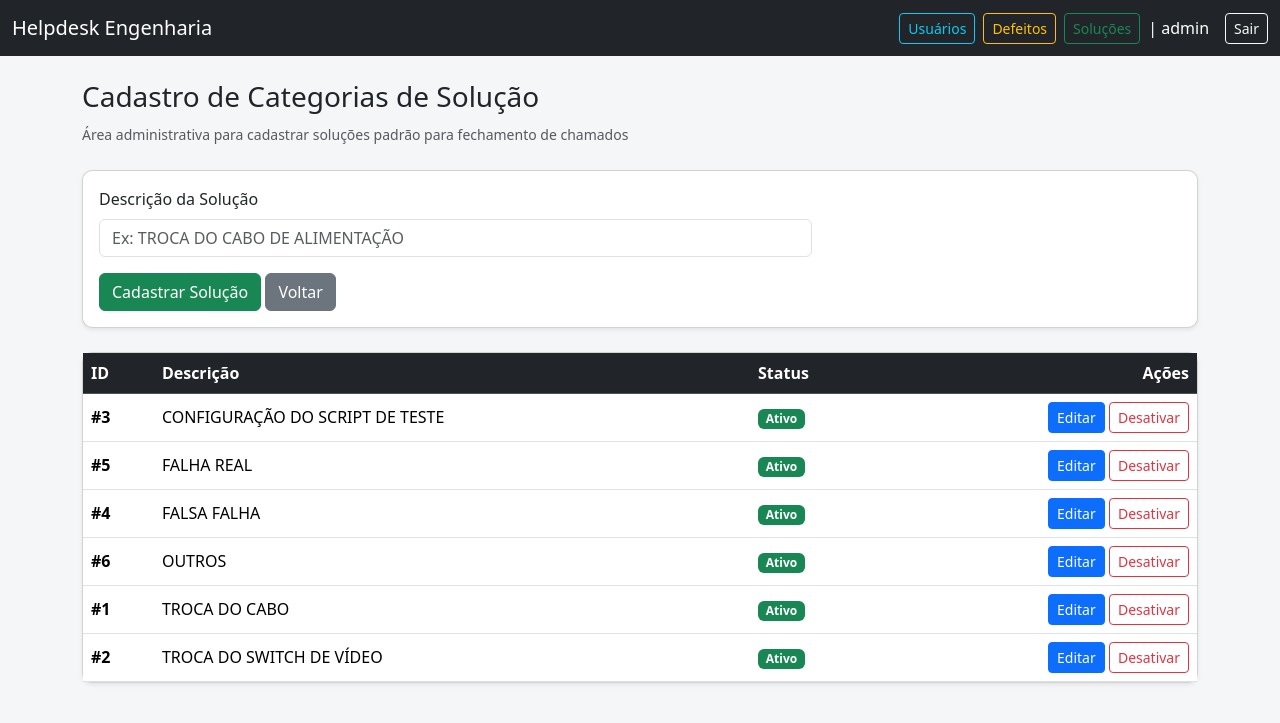
After one commit to filipecrysthian/helpdesk-engenharia, a Flask app: page /admin/solutions in a window 1280 px wide. The commit adds this page. Shown: the top 723 px of the page. Run offline with Flask 3, Linux system fonts and the light colour scheme; a user stored in the database is signed in; some libraries are stand-ins or nearby versions.

Commit message:
Implementação CRUD no painel de cadastro de defeito e de cadastro de soluções

```diff
--- a/app.py
+++ b/app.py
@@ -51,6 +51,13 @@ class DefectCategory(db.Model):
     code = db.Column(db.String(20), unique=True, nullable=False)
     description = db.Column(db.String(200), nullable=False)
     area = db.Column(db.String(80), nullable=False)
+    active = db.Column(db.Boolean, default=True)
+    created_at = db.Column(db.DateTime, default=datetime.now)
+
+
+class SolutionCategory(db.Model):
+    id = db.Column(db.Integer, primary_key=True)
+    description = db.Column(db.String(200), unique=True, nullable=False)
     active = db.Column(db.Boolean, default=True)
     created_at = db.Column(db.DateTime, default=datetime.now)
 
@@ -132,6 +139,25 @@ def create_default_defect_categories():
                 area=area
             )
             db.session.add(defect)
+
+    db.session.commit()
+
+
+def create_default_solution_categories():
+    default_solutions = [
+        "TROCA DO CABO",
+        "TROCA DO SWITCH DE VÍDEO",
+        "CONFIGURAÇÃO DO SCRIPT DE TESTE",
+        "FALSA FALHA",
+        "FALHA REAL",
+        "OUTROS",
+    ]
+
+    for desc in default_solutions:
+        exists = SolutionCategory.query.filter_by(description=desc).first()
+        if not exists:
+            sol = SolutionCategory(description=desc)
+            db.session.add(sol)
 
     db.session.commit()
 
@@ -306,12 +332,14 @@ def ticket_detail(ticket_id):
         return redirect(url_for("ticket_detail", ticket_id=ticket.id))
 
     histories = TicketHistory.query.filter_by(ticket_id=ticket.id).order_by(TicketHistory.created_at.desc()).all()
+    solution_categories = SolutionCategory.query.filter_by(active=True).order_by(SolutionCategory.description.asc()).all()
 
     return render_template(
         "ticket_detail.html",
         ticket=ticket,
         creator=creator,
-        histories=histories
+        histories=histories,
+        solution_categories=solution_categories
     )
 
 
@@ -349,6 +377,104 @@ def admin_defects():
     ).all()
 
     return render_template("admin_defects.html", defects=defects)
+
+
+@app.route("/admin/defects/<int:id>/edit", methods=["GET", "POST"])
+@login_required
+def admin_defect_edit(id):
+    if current_user.role != "admin":
+        flash("Acesso negado.", "danger")
+        return redirect(url_for("dashboard"))
+
+    defect = DefectCategory.query.get_or_404(id)
+
+    if request.method == "POST":
+        defect.code = request.form.get("code").strip().upper()
+        defect.description = request.form.get("description").strip().upper()
+        defect.area = request.form.get("area")
+        defect.active = True if request.form.get("active") == "1" else False
+
+        db.session.commit()
+        flash("Categoria de defeito atualizada com sucesso!", "success")
+        return redirect(url_for("admin_defects"))
+
+    return render_template("admin_defect_edit.html", defect=defect)
+
+
+@app.route("/admin/defects/<int:id>/toggle", methods=["POST"])
+@login_required
+def admin_defect_toggle(id):
+    if current_user.role != "admin":
+        flash("Acesso negado.", "danger")
+        return redirect(url_for("dashboard"))
+
+    defect = DefectCategory.query.get_or_404(id)
+    defect.active = not defect.active
+    db.session.commit()
+
+    flash(f"Status da categoria {defect.code} alterado com sucesso!", "success")
+    return redirect(url_for("admin_defects"))
+
+
+@app.route("/admin/solutions", methods=["GET", "POST"])
+@login_required
+def admin_solutions():
+    if current_user.role != "admin":
+        flash("Acesso negado.", "danger")
+        return redirect(url_for("dashboard"))
+
+    if request.method == "POST":
+        description = request.form.get("description").strip().upper()
+
+        exists = SolutionCategory.query.filter_by(description=description).first()
+
+        if exists:
+            flash("Já existe uma categoria de solução com essa descrição.", "danger")
+        else:
+            sol = SolutionCategory(description=description)
+            db.session.add(sol)
+            db.session.commit()
+            flash("Categoria de solução cadastrada com sucesso!", "success")
+
+        return redirect(url_for("admin_solutions"))
+
+    solutions = SolutionCategory.query.order_by(SolutionCategory.description.asc()).all()
+    return render_template("admin_solutions.html", solutions=solutions)
+
+
+@app.route("/admin/solutions/<int:id>/edit", methods=["GET", "POST"])
+@login_required
+def admin_solution_edit(id):
+    if current_user.role != "admin":
+        flash("Acesso negado.", "danger")
+        return redirect(url_for("dashboard"))
+
+    sol = SolutionCategory.query.get_or_404(id)
+
+    if request.method == "POST":
+        sol.description = request.form.get("description").strip().upper()
+        sol.active = True if request.form.get("active") == "1" else False
+
+        db.session.commit()
+        flash("Categoria de solução atualizada com sucesso!", "success")
+        return redirect(url_for("admin_solutions"))
+
+    return render_template("admin_solution_edit.html", sol=sol)
+
+
+@app.route("/admin/solutions/<int:id>/toggle", methods=["POST"])
+@login_required
+def admin_solution_toggle(id):
+    if current_user.role != "admin":
+        flash("Acesso negado.", "danger")
+        return redirect(url_for("dashboard"))
+
+    sol = SolutionCategory.query.get_or_404(id)
+    sol.active = not sol.active
+    db.session.commit()
+
+    flash(f"Status da solução alterado com sucesso!", "success")
+    return redirect(url_for("admin_solutions"))
 
 
 @app.route("/admin/users")
@@ -451,5 +577,6 @@ if __name__ == "__main__":
         db.create_all()
         create_admin_user()
         create_default_defect_categories()
+        create_default_solution_categories()
 
     app.run(debug=True)
--- /dev/null
+++ b/templates/admin_solutions.html
@@ -0,0 +1,85 @@
+{% extends "base.html" %}
+
+{% block content %}
+
+<h3>Cadastro de Categorias de Solução</h3>
+<small class="text-muted">Área administrativa para cadastrar soluções padrão para fechamento de chamados</small>
+
+<div class="card shadow-sm mt-4 mb-4">
+    <div class="card-body">
+
+        <form method="POST">
+
+            <div class="row">
+                <div class="col-md-8 mb-3">
+                    <label class="form-label">Descrição da Solução</label>
+                    <input type="text" name="description" class="form-control" placeholder="Ex: TROCA DO CABO DE ALIMENTAÇÃO" required>
+                </div>
+            </div>
+
+            <button type="submit" class="btn btn-success">
+                Cadastrar Solução
+            </button>
+
+            <a href="{{ url_for('dashboard') }}" class="btn btn-secondary">
+                Voltar
+            </a>
+
+        </form>
+
+    </div>
+</div>
+
+<div class="card shadow-sm">
+    <div class="table-responsive">
+
+        <table class="table table-hover align-middle mb-0">
+
+            <thead class="table-dark">
+                <tr>
+                    <th>ID</th>
+                    <th>Descrição</th>
+                    <th>Status</th>
+                    <th class="text-end">Ações</th>
+                </tr>
+            </thead>
+
+            <tbody>
+                {% for sol in solutions %}
+                <tr>
+                    <td><strong>#{{ sol.id }}</strong></td>
+                    <td>{{ sol.description }}</td>
+                    <td>
+                        {% if sol.active %}
+                        <span class="badge bg-success">Ativo</span>
+                        {% else %}
+                        <span class="badge bg-secondary">Inativo</span>
+                        {% endif %}
+                    </td>
+                    <td class="text-end">
+                        <a href="{{ url_for('admin_solution_edit', id=sol.id) }}" class="btn btn-sm btn-primary">Editar</a>
+
+                        <form method="POST" action="{{ url_for('admin_solution_toggle', id=sol.id) }}" class="d-inline">
+                            {% if sol.active %}
+                            <button type="submit" class="btn btn-sm btn-outline-danger" title="Desativar">Desativar</button>
+                            {% else %}
+                            <button type="submit" class="btn btn-sm btn-outline-success" title="Ativar">Ativar</button>
+                            {% endif %}
+                        </form>
+                    </td>
+                </tr>
+                {% else %}
+                <tr>
+                    <td colspan="4" class="text-center">
+                        Nenhuma solução cadastrada.
+                    </td>
+                </tr>
+                {% endfor %}
+            </tbody>
+
+        </table>
+
+    </div>
+</div>
+
+{% endblock %}
--- a/templates/base.html
+++ b/templates/base.html
@@ -36,6 +36,10 @@
 
                 <a href="{{ url_for('admin_defects') }}" class="btn btn-outline-warning btn-sm me-2">
                     Defeitos
+                </a>
+
+                <a href="{{ url_for('admin_solutions') }}" class="btn btn-outline-success btn-sm me-2">
+                    Soluções
                 </a>
                 {% endif %}
 
```
Also changed, not shown: templates/admin_defect_edit.html (added, +57 -0 lines), templates/admin_defects.html (+13 -1 lines), templates/admin_solution_edit.html (added, +41 -0 lines), templates/ticket_detail.html (+3 -6 lines).
